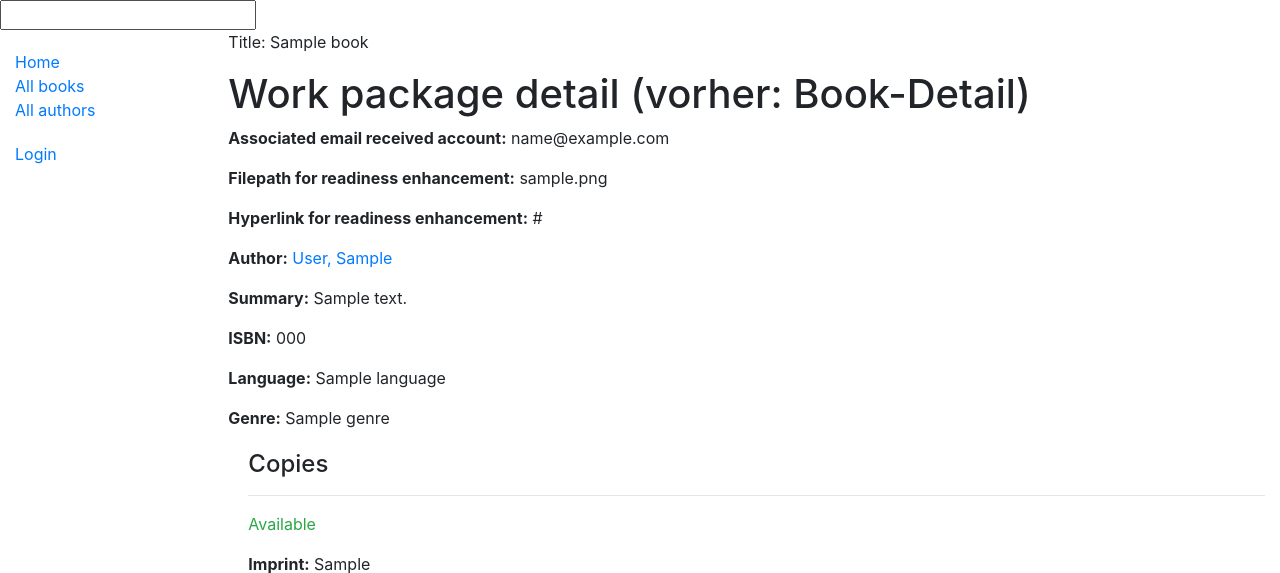
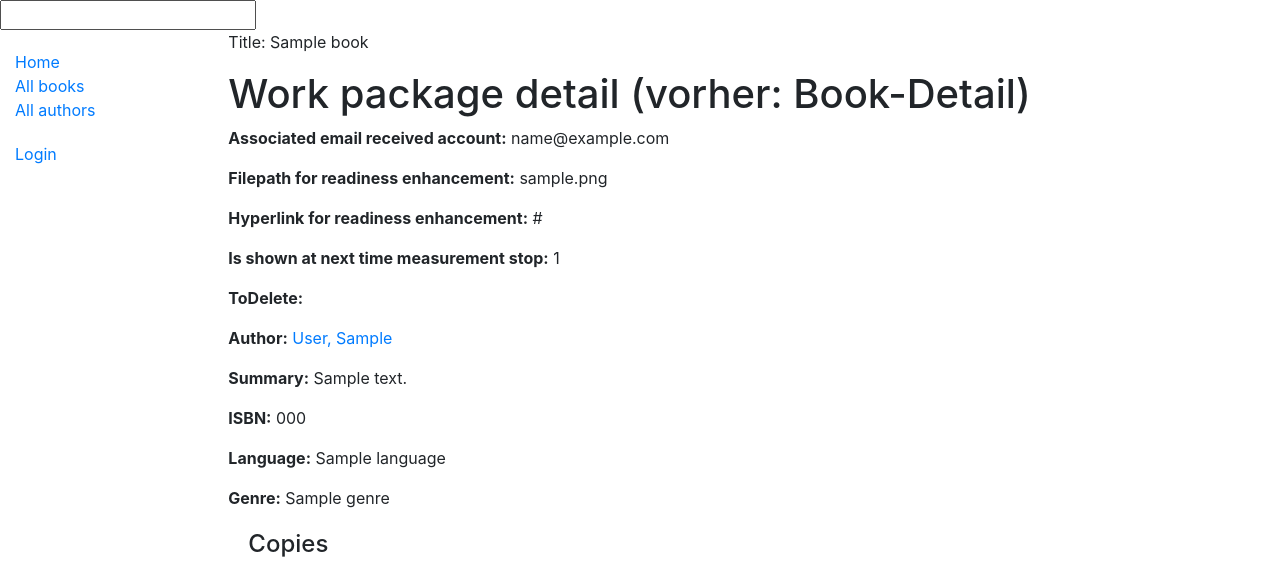
Before and after one commit to mdn/django-locallibrary-tutorial, a Django app: page /catalog/book/1 in a window 1280 px wide. Shown: the top 573 px of the page. Run offline with Django 3.2, Linux system fonts and the light colour scheme; tables that the repository leaves empty hold one stand-in row (values such as "Sample post"); some libraries are stand-ins or nearby versions.

Commit message:
Integer Field hinzugefügt

```diff
--- a/catalog/models.py
+++ b/catalog/models.py
@@ -29,14 +29,15 @@ class Language(models.Model):
 
 class Book(models.Model):
     """Model representing a book (but not a specific copy of a book)."""
-    title = models.CharField(max_length=200)
+    associated_email_subject = models.CharField(max_length=1000, default='')
     associated_email_received_account = models.CharField(max_length=1000, default='')
-    associated_email_subject = models.CharField(max_length=1000, default='')
     filepath_for_readiness_enhancement = models.CharField(max_length=2000, default='')
     hyperlink_for_readiness_enhancement = models.CharField(max_length=2000, default='')
+    is_shown_at_next_time_measurement_stop = models.IntegerField(null=True, default=None, max_length=19)
     author = models.ForeignKey('Author', on_delete=models.SET_NULL, null=True)
     # Foreign Key used because book can only have one author, but authors can have multiple books
     # Author as a string rather than object because it hasn't been declared yet in file.
+    title = models.CharField(max_length=200)
     summary = models.TextField(max_length=1000, help_text="Enter a brief description of the book")
     isbn = models.CharField('ISBN', max_length=13,
                             help_text='13 Character <a href="https://www.isbn-international.org/content/what-isbn'
--- a/catalog/templates/catalog/book_detail.html
+++ b/catalog/templates/catalog/book_detail.html
@@ -9,6 +9,9 @@
 <p><strong>Associated email received account:</strong> {{ book.associated_email_received_account }}</p>
 <p><strong>Filepath for readiness enhancement:</strong> {{ book.filepath_for_readiness_enhancement }}</p>
 <p><strong>Hyperlink for readiness enhancement:</strong> {{ book.hyperlink_for_readiness_enhancement }}</p>
+<p><strong>Is shown at next time measurement stop:</strong> {{ book.is_shown_at_next_time_measurement_stop }}</p>
+
+<p><strong>ToDelete:</strong></p>
 <p><strong>Author:</strong> <a href="{% url 'author-detail' book.author.pk %}">{{ book.author }}</a></p>
 <p><strong>Summary:</strong> {{ book.summary }}</p>
 <p><strong>ISBN:</strong> {{ book.isbn }}</p>
```
Also changed, not shown: catalog/migrations/0034_book_is_shown_at_next_time_measurement_stop.py (added).
